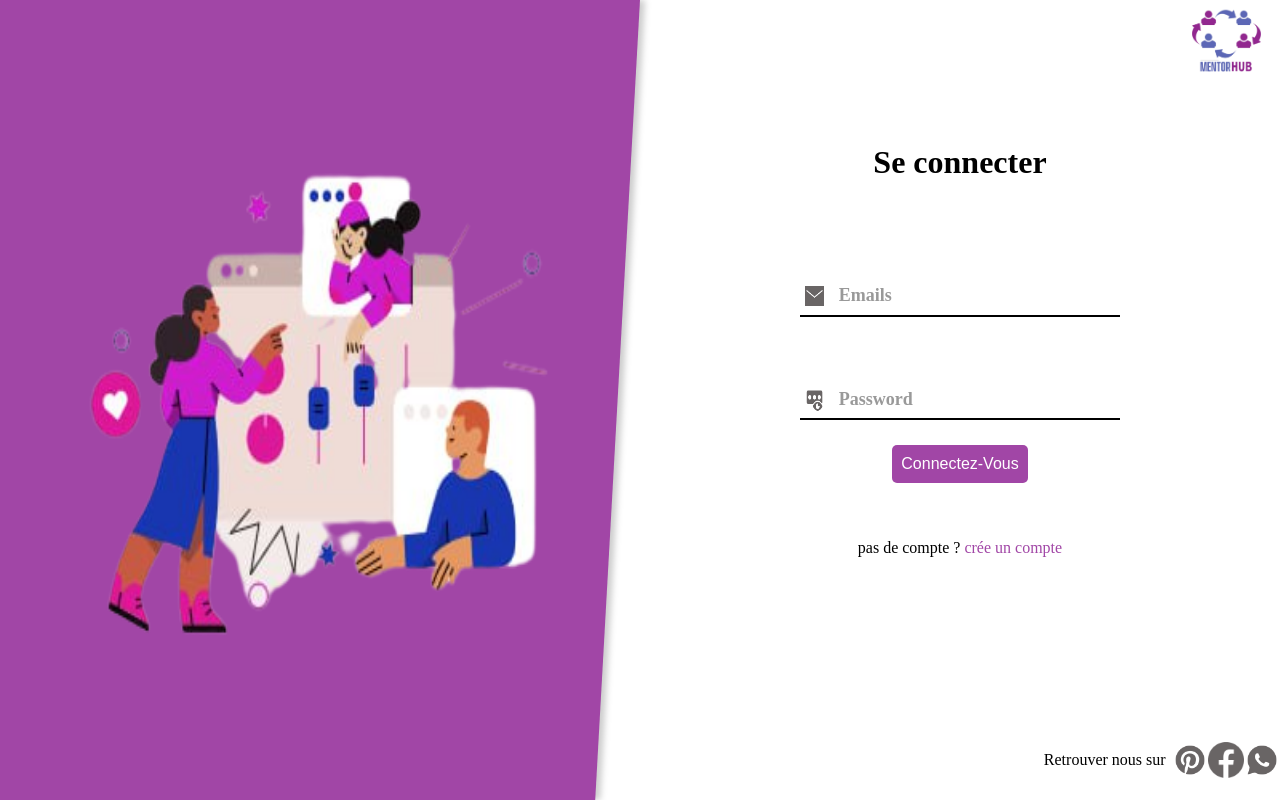
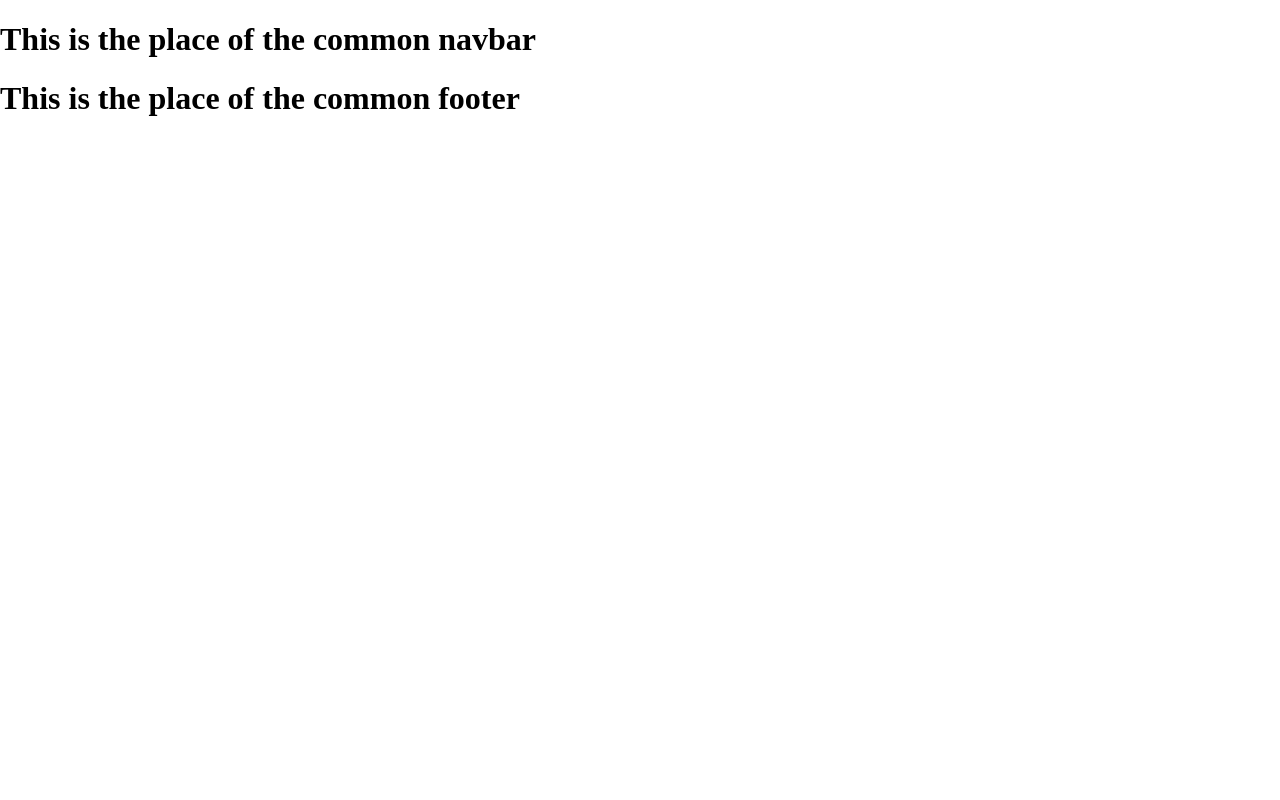
Before and after one commit to MAMADOU12-max/mentorat-frontend-project, a Vue app: page / in a window 1280 px wide. Built offline with nearby package versions, Linux system fonts and the light colour scheme.

Commit message:
new architecture

```diff
--- a/src/App.vue
+++ b/src/App.vue
@@ -1,14 +1,18 @@
 <template>
-  <LoginPage/>
+  <!-- <LoginScreen/> -->
+  <HomeScreen/>
 </template>
 
 <script>
-import LoginPage from './components/LoginPage.vue'
+// import LoginScreen from './views/LoginScreen.vue'
+import HomeScreen from './views/HomeScreen.vue'
+
 
 export default {
   name: 'App',
   components: {
-    LoginPage
+    // LoginScreen,
+    HomeScreen
   }
 }
 </script>
--- /dev/null
+++ b/src/components/Appbar.vue
@@ -0,0 +1,12 @@
+<template>
+    <div>
+       <h1>This is the place of the common navbar</h1>
+    </div>
+</template>
+
+
+<script>
+export default {
+    name: "AppNavbar"
+}
+</script>
--- /dev/null
+++ b/src/components/Appfooter.vue
@@ -0,0 +1,12 @@
+<template>
+    <div>
+        <h1>This is the place of the common footer</h1>
+    </div>
+</template>
+
+
+<script>
+export default {
+    name: "AppFooter"
+}
+</script>
--- /dev/null
+++ b/src/views/HomeScreen.vue
@@ -0,0 +1,41 @@
+<template>
+    <div>
+        <!-- start navbar section -->
+        <appbar></appbar>
+        <!-- end navbar section -->
+
+        <!-- start Boostez votre carriere section -->
+        <!-- end Boostez votre carriere section -->
+
+        <!-- start Nos mentors section -->
+        <!-- end Nos mentors section -->
+
+        <!-- start Pourquoi un mentor section -->
+        <!-- end Pourquoi un mentor section -->
+
+        <!-- start FAQ section -->
+        <!-- end FAQ section -->
+
+        <!-- start Temoignages section -->
+        <!-- end Temoignages section -->
+
+        <!-- start footer section -->
+        <app-footer></app-footer>
+        <!-- end footer section -->
+
+    </div>
+</template>
+
+
+<script>
+import Appbar from '../components/Appbar.vue'
+import AppFooter from '../components/Appfooter.vue'
+
+export default {
+    name: 'App',
+    components: {
+        Appbar,
+        AppFooter
+    }
+}
+</script>
```
Also changed, not shown: src/views/LoginScreen.vue (renamed from src/components/LoginPage.vue, +45 -43 lines).
